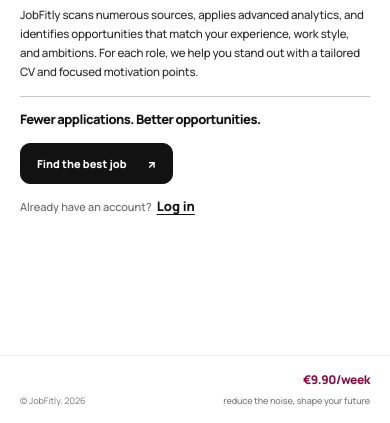
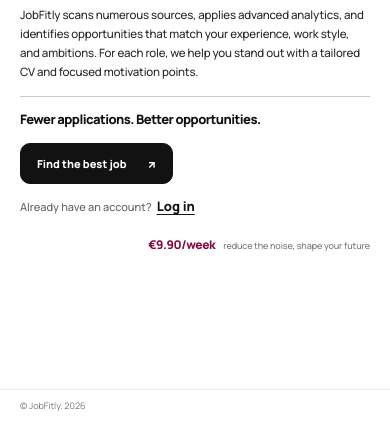
Before and after one commit to ulascanatilgan-rgb/jobfitly, a Flask app: page / in a window 390 px wide. Shown: the part 421-844 px from the top of the page. Run offline with Flask 3, Linux system fonts and the light colour scheme; some libraries are stand-ins or nearby versions.

Commit message:
Move landing pricing below login for mobile visibility

```diff
--- a/static/style.css
+++ b/static/style.css
@@ -404,3 +404,15 @@ body{font-size:13px}
  .landing-clean .landing-footer-price{font-size:12px}
  .landing-clean .landing-footer-tagline{font-size:9px}
 }
+
+/* Position the weekly price directly beneath the login action, not at the screen bottom. */
+.hero-clean-inner .hero-pricing{display:flex;justify-content:flex-end;align-items:baseline;gap:10px;margin:23px 0 6px;text-align:right;flex-wrap:wrap}
+.hero-clean-inner .hero-pricing-price{font-size:14px;font-weight:800;letter-spacing:-.035em;color:#850d45;white-space:nowrap}
+.hero-clean-inner .hero-pricing-tagline{font-size:10px;font-weight:500;letter-spacing:-.01em;color:#777}
+.landing-clean .reveal-pricing{animation-delay:5.5s}
+@media(max-width:790px){
+ .hero-clean-inner .hero-pricing{margin:19px 0 0;gap:5px 8px;justify-content:flex-end}
+ .hero-clean-inner .hero-pricing-price{font-size:12px}
+ .hero-clean-inner .hero-pricing-tagline{font-size:9px}
+ .landing-clean .landing-footer{padding-top:9px;padding-bottom:10px}
+}
--- a/templates/index.html
+++ b/templates/index.html
@@ -1,4 +1,4 @@
-<!doctype html><html lang="en"><head><meta charset="utf-8"><meta name="viewport" content="width=device-width,initial-scale=1,viewport-fit=cover"><meta name="theme-color" content="#ffffff"><meta name="apple-mobile-web-app-capable" content="yes"><meta name="apple-mobile-web-app-status-bar-style" content="default"><meta name="apple-mobile-web-app-title" content="JobFitly"><meta name="description" content="JobFitly. Five jobs worth your time. Matched to who you are and what you want next."><title>JobFitly. — Jobs that fit you.</title><link rel="preconnect" href="https://fonts.googleapis.com"><link rel="preconnect" href="https://fonts.gstatic.com" crossorigin><link href="https://fonts.googleapis.com/css2?family=Manrope:wght@400;500;600;700;800&display=swap" rel="stylesheet"><link rel="stylesheet" href="/static/style.css?v=20261121c"><link rel="manifest" href="/static/manifest.webmanifest?v=20261121b"><link rel="apple-touch-icon" href="/static/jobfitly-logo.png"><link rel="icon" href="/static/favicon.svg" type="image/svg+xml"></head><body>
+<!doctype html><html lang="en"><head><meta charset="utf-8"><meta name="viewport" content="width=device-width,initial-scale=1,viewport-fit=cover"><meta name="theme-color" content="#ffffff"><meta name="apple-mobile-web-app-capable" content="yes"><meta name="apple-mobile-web-app-status-bar-style" content="default"><meta name="apple-mobile-web-app-title" content="JobFitly"><meta name="description" content="JobFitly. Five jobs worth your time. Matched to who you are and what you want next."><title>JobFitly. — Jobs that fit you.</title><link rel="preconnect" href="https://fonts.googleapis.com"><link rel="preconnect" href="https://fonts.gstatic.com" crossorigin><link href="https://fonts.googleapis.com/css2?family=Manrope:wght@400;500;600;700;800&display=swap" rel="stylesheet"><link rel="stylesheet" href="/static/style.css?v=20261121d"><link rel="manifest" href="/static/manifest.webmanifest?v=20261121b"><link rel="apple-touch-icon" href="/static/jobfitly-logo.png"><link rel="icon" href="/static/favicon.svg" type="image/svg+xml"></head><body>
 <div id="toast" class="toast" aria-live="polite"></div>
 <section id="landing" class="landing landing-clean">
 <header class="site-header landing-head landing-head-clean"><img class="brand-logo" alt="JobFitly." src="/static/jobfitly-logo.png"></header>
@@ -15,12 +15,13 @@
       <button class="btn btn-dark hero-clean-button" onclick="showAuth('register')">Find the best job <span aria-hidden="true">↗</span></button>
       <p class="hero-clean-login">Already have an account? <button class="hero-clean-login-link" onclick="showAuth('login')">Log in</button></p>
     </div>
+    <div class="hero-pricing reveal-intro reveal-pricing" aria-label="Subscription price"><strong class="hero-pricing-price">€9.90/week</strong><small class="hero-pricing-tagline">reduce the noise, shape your future</small></div>
   </div>
   <figure class="hero-full-image">
     <img src="/static/executive-office-original.png" alt="Executive office portrait" onerror="this.parentElement.remove()" width="1536" height="1024">
   </figure>
 </main>
-<footer class="landing-footer"><span>© JobFitly. 2026</span><span class="landing-footer-offer"><strong class="landing-footer-price">€9.90/week</strong><small class="landing-footer-tagline">reduce the noise, shape your future</small></span></footer></section>
+<footer class="landing-footer"><span>© JobFitly. 2026</span></footer></section>
 <section id="auth" class="auth-page hidden"><header class="site-header"><img class="brand-logo" alt="JobFitly." src="/static/jobfitly-logo.png"><button class="link-button" onclick="showLanding()">← Back</button></header><div class="auth-box"><div class="eyebrow">A BETTER JOB SEARCH STARTS HERE</div><h2 id="auth-title">Create your account.</h2><p id="auth-subtitle">Just the essentials. We’ll take it from there.</p><form id="auth-form"><label>Email address<input id="auth-email" type="email" required placeholder="you@example.com" autocomplete="email"></label><label>Password<input id="auth-password" type="password" required minlength="8" placeholder="At least 8 characters" autocomplete="current-password"></label><label class="auth-remember" for="auth-remember"><input id="auth-remember" type="checkbox" checked><span>Keep me signed in on this device</span></label><button id="auth-submit" class="btn btn-dark btn-block" type="submit">Create account →</button></form><p class="auth-footer" id="auth-toggle">Already have an account? <button onclick="showAuth('login')">Log in</button></p></div></section>
 <section id="app" class="shell flow-shell hidden">
   <header class="flow-app-header">
```
